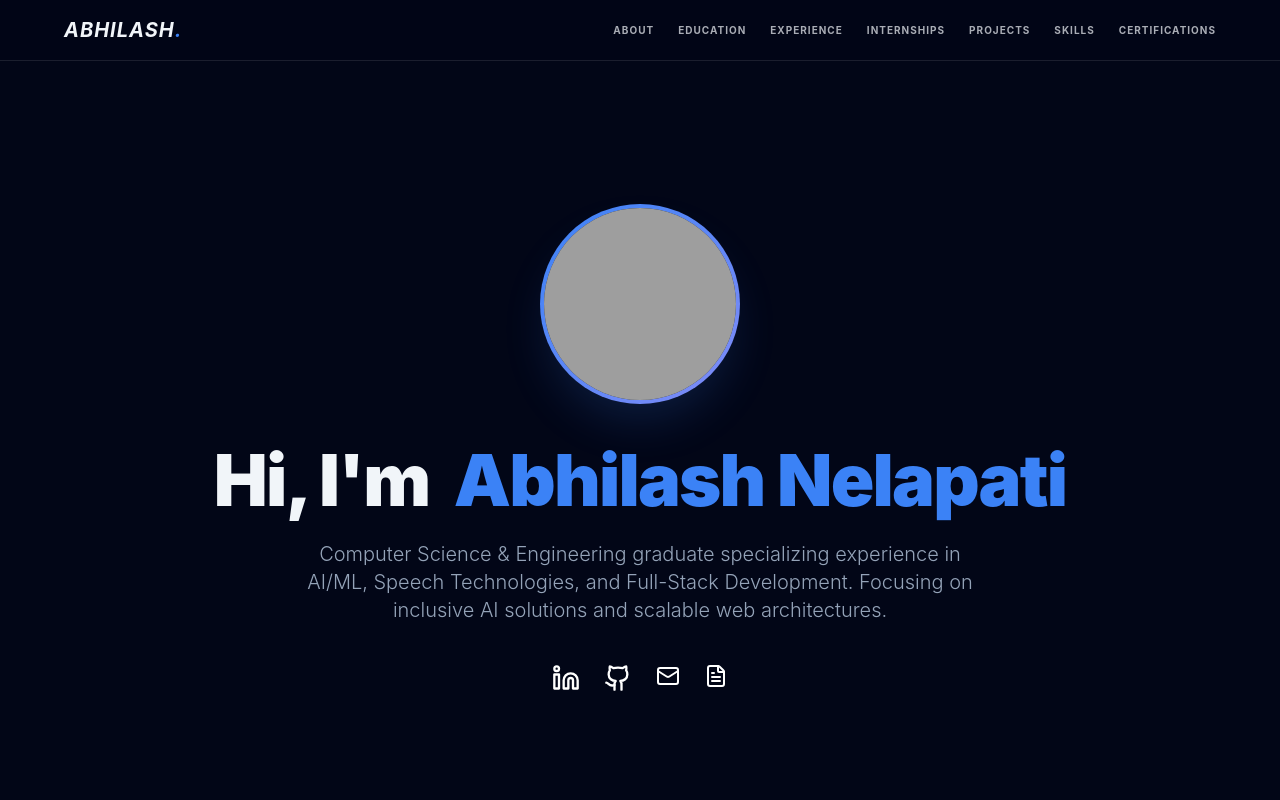
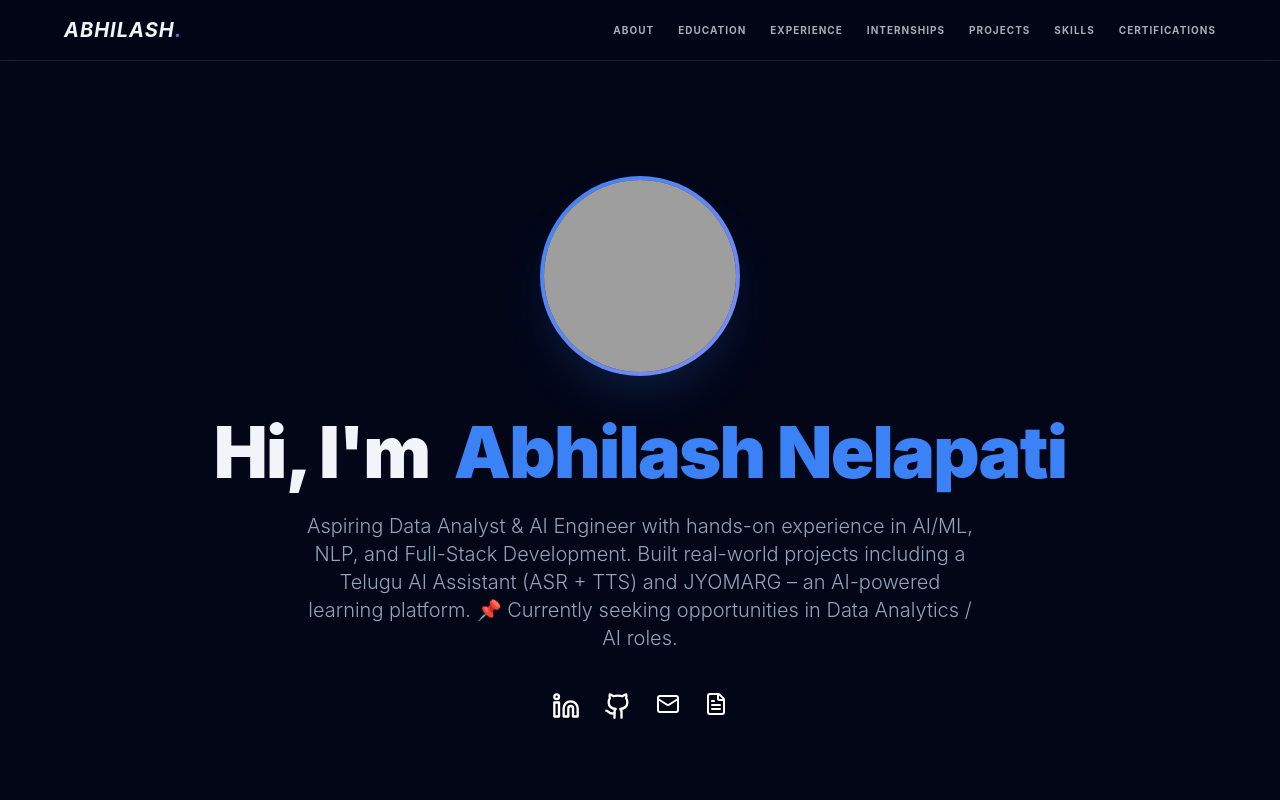
Before and after one commit to AbhilashNelapati/Portfolio, a plain HTML site: page index.html in a window 1280 px wide. Shown: the top 800 px of the page. Drawn offline with nearby package versions, Linux system fonts and the light colour scheme; grey boxes are pictures that could not be loaded.

Commit message:
Revise personal info and CV link in index.html
Updated personal description and resume link in index.html.

```diff
--- a/index.html
+++ b/index.html
@@ -89,9 +89,11 @@
             </h1>
             <p class="text-lg md:text-xl text-slate-400 leading-relaxed mb-10 max-w-2xl mx-auto font-light"
                 data-aos="fade-up">
-                Computer Science & Engineering graduate specializing experience in AI/ML, Speech Technologies, and
-                Full-Stack Development.
-                Focusing on inclusive AI solutions and scalable web architectures.
+                Aspiring Data Analyst & AI Engineer with hands-on experience in AI/ML, NLP, and Full-Stack Development.
+
+                Built real-world projects including a Telugu AI Assistant (ASR + TTS) and JYOMARG – an AI-powered learning platform.
+
+                📌 Currently seeking opportunities in Data Analytics / AI roles.
             </p>
             <div class="flex justify-center space-x-6 text-white" data-aos="fade-up">
                 <!-- LinkedIn -->
@@ -123,7 +125,7 @@
                 </a>
 
                 <!-- Resume -->
-                <a href="assets/Abhilash_s_CV.pdf" target="_blank" class="hover:text-blue-400 transition">
+                <a href="https://github.com/AbhilashNelapati/Portfolio/blob/main/Abhilash_s_CV.pdf" target="_blank" class="hover:text-blue-400 transition">
                     <i data-lucide="file-text" size="28"></i>
                 </a>
             </div>
```
